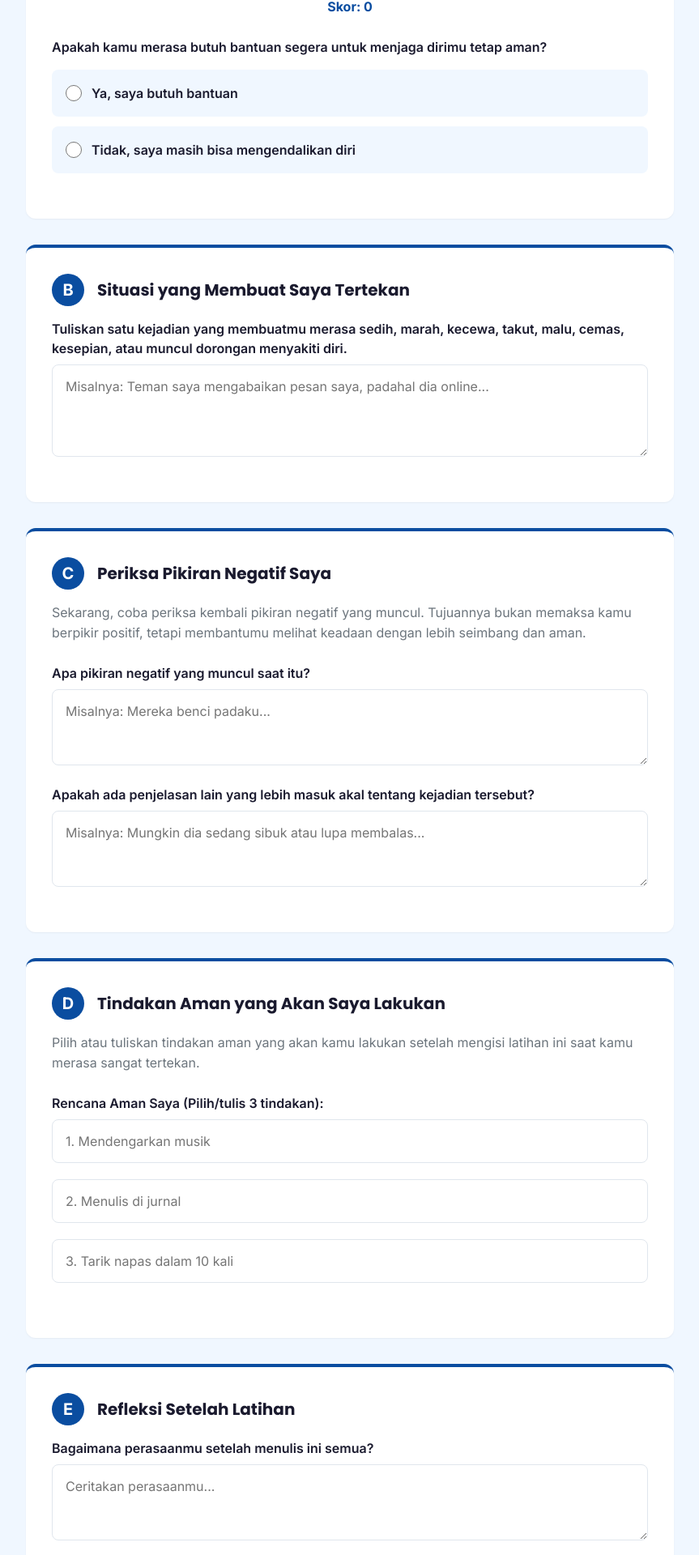
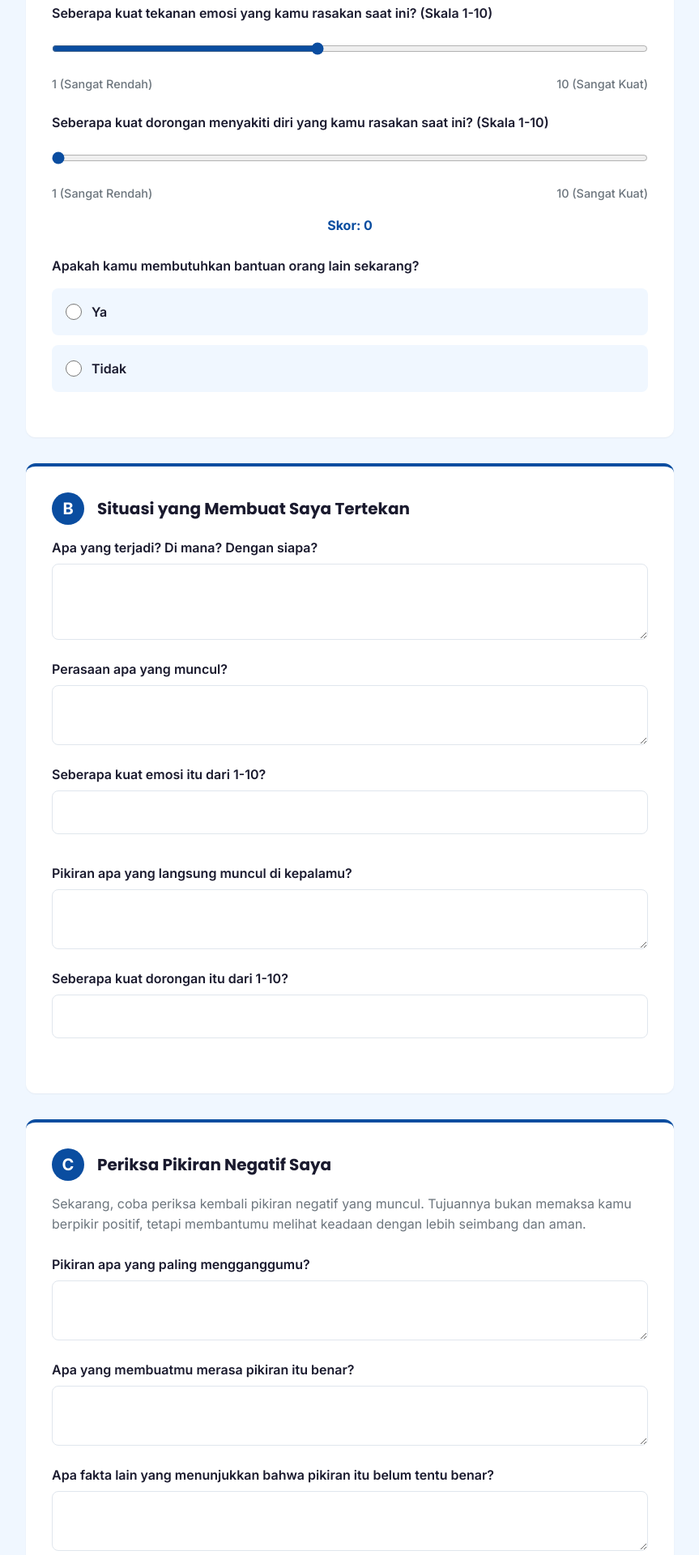
Before and after one commit to lightnet19/mind-shield, a Next.js app: page /konseli/penugasan in a window 1280 px wide. Shown: the part 849-2769 px from the top of the page at 81% size, without its empty margins (348-1211 px from the left). Built offline with nearby package versions, Linux system fonts and the light colour scheme.

Commit message:
Revisi Penugasan Terapeutik sesuai DOCX

```diff
--- a/app/konseli/penugasan/page.js
+++ b/app/konseli/penugasan/page.js
@@ -8,8 +8,8 @@ import styles from './penugasan.module.css';
 export default function PenugasanTerapeutik() {
   const router = useRouter();
   const [loading, setLoading] = useState(false);
+  const [riskLevel, setRiskLevel] = useState(0);
   const [needHelp, setNeedHelp] = useState('');
-  const [riskLevel, setRiskLevel] = useState(0);
 
   const handleHelpChange = (val) => {
     setNeedHelp(val);
@@ -59,6 +59,18 @@ export default function PenugasanTerapeutik() {
             <p className={styles.sectionDesc}>Sebelum memulai, jawab pertanyaan berikut sesuai keadaanmu saat ini.</p>
 
             <div className={styles.formGroup}>
+              <label>Seberapa aman kamu merasa saat ini? (Skala 1-10)</label>
+              <input type="range" min="1" max="10" defaultValue="5" className={styles.rangeInput} />
+              <div className={styles.rangeLabels}><span>1 (Sangat Tidak Aman)</span><span>10 (Sangat Aman)</span></div>
+            </div>
+
+            <div className={styles.formGroup}>
+              <label>Seberapa kuat tekanan emosi yang kamu rasakan saat ini? (Skala 1-10)</label>
+              <input type="range" min="1" max="10" defaultValue="5" className={styles.rangeInput} />
+              <div className={styles.rangeLabels}><span>1 (Sangat Rendah)</span><span>10 (Sangat Kuat)</span></div>
+            </div>
+
+            <div className={styles.formGroup}>
               <label>Seberapa kuat dorongan menyakiti diri yang kamu rasakan saat ini? (Skala 1-10)</label>
               <input
                 type="range"
@@ -67,23 +79,20 @@ export default function PenugasanTerapeutik() {
                 onChange={(e) => setRiskLevel(parseInt(e.target.value))}
                 className={styles.rangeInput}
               />
-              <div className={styles.rangeLabels}>
-                <span>1 (Sangat Rendah)</span>
-                <span>10 (Sangat Kuat)</span>
-              </div>
+              <div className={styles.rangeLabels}><span>1 (Sangat Rendah)</span><span>10 (Sangat Kuat)</span></div>
               <div style={{textAlign: 'center', fontWeight: 'bold', color: 'var(--primary)', marginTop: '8px'}}>Skor: {riskLevel}</div>
             </div>
 
             <div className={styles.formGroup}>
-              <label>Apakah kamu merasa butuh bantuan segera untuk menjaga dirimu tetap aman?</label>
+              <label>Apakah kamu membutuhkan bantuan orang lain sekarang?</label>
               <div className={styles.radioGroup}>
                 <label className={styles.radioLabel}>
                   <input type="radio" name="needHelp" value="yes" onChange={() => handleHelpChange('yes')} required />
-                  Ya, saya butuh bantuan
+                  Ya
                 </label>
                 <label className={styles.radioLabel}>
                   <input type="radio" name="needHelp" value="no" onChange={() => handleHelpChange('no')} required />
-                  Tidak, saya masih bisa mengendalikan diri
+                  Tidak
                 </label>
               </div>
             </div>
@@ -95,7 +104,7 @@ export default function PenugasanTerapeutik() {
                   <h4>Pesan Sistem:</h4>
                   <p>Kamu tidak harus menghadapi ini sendirian. Segera hubungi guru BK, konselor, orang tua/wali, keluarga, atau orang dewasa yang kamu percaya. Latihan ini dapat dilanjutkan setelah kamu berada dalam kondisi yang lebih aman.</p>
                   <div className={styles.actionButtons}>
-                    <button type="button" className="btn-danger" onClick={() => router.push('/konseli/panduan#darurat')}>Hubungi Konselor / Darurat</button>
+                    <button type="button" className="btn-danger" onClick={() => router.push('/konseli/panduan#darurat')}>Hubungi Konselor</button>
                     <button type="button" className="btn-secondary" onClick={() => { setNeedHelp('no'); setRiskLevel(5); }}>Saya Sudah Lebih Aman dan Ingin Melanjutkan</button>
                   </div>
                 </div>
@@ -112,8 +121,24 @@ export default function PenugasanTerapeutik() {
                   <h2>Situasi yang Membuat Saya Tertekan</h2>
                 </div>
                 <div className={styles.formGroup}>
-                  <label>Tuliskan satu kejadian yang membuatmu merasa sedih, marah, kecewa, takut, malu, cemas, kesepian, atau muncul dorongan menyakiti diri.</label>
-                  <textarea rows="4" placeholder="Misalnya: Teman saya mengabaikan pesan saya, padahal dia online..." required></textarea>
+                  <label>Apa yang terjadi? Di mana? Dengan siapa?</label>
+                  <textarea rows="3" required></textarea>
+                </div>
+                <div className={styles.formGroup}>
+                  <label>Perasaan apa yang muncul?</label>
+                  <textarea rows="2" required></textarea>
+                </div>
+                <div className={styles.formGroup}>
+                  <label>Seberapa kuat emosi itu dari 1-10?</label>
+                  <input type="number" min="1" max="10" required className={styles.inputItem} />
+                </div>
+                <div className={styles.formGroup}>
+                  <label>Pikiran apa yang langsung muncul di kepalamu?</label>
+                  <textarea rows="2" required></textarea>
+                </div>
+                <div className={styles.formGroup}>
+                  <label>Seberapa kuat dorongan itu dari 1-10?</label>
+                  <input type="number" min="1" max="10" required className={styles.inputItem} />
                 </div>
               </div>
 
@@ -125,12 +150,24 @@ export default function PenugasanTerapeutik() {
                 </div>
                 <p className={styles.sectionDesc}>Sekarang, coba periksa kembali pikiran negatif yang muncul. Tujuannya bukan memaksa kamu berpikir positif, tetapi membantumu melihat keadaan dengan lebih seimbang dan aman.</p>
                 <div className={styles.formGroup}>
-                  <label>Apa pikiran negatif yang muncul saat itu?</label>
-                  <textarea rows="3" placeholder="Misalnya: Mereka benci padaku..." required></textarea>
+                  <label>Pikiran apa yang paling mengganggumu?</label>
+                  <textarea rows="2" required></textarea>
                 </div>
                 <div className={styles.formGroup}>
-                  <label>Apakah ada penjelasan lain yang lebih masuk akal tentang kejadian tersebut?</label>
-                  <textarea rows="3" placeholder="Misalnya: Mungkin dia sedang sibuk atau lupa membalas..." required></textarea>
+                  <label>Apa yang membuatmu merasa pikiran itu benar?</label>
+                  <textarea rows="2" required></textarea>
+                </div>
+                <div className={styles.formGroup}>
+                  <label>Apa fakta lain yang menunjukkan bahwa pikiran itu belum tentu benar?</label>
+                  <textarea rows="2" required></textarea>
+                </div>
+                <div className={styles.formGroup}>
+                  <label>Jika temanmu mengalami hal yang sama, nasihat baik apa yang akan kamu berikan?</label>
+                  <textarea rows="2" required></textarea>
+                </div>
+                <div className={styles.formGroup}>
+                  <label>Pikiran baru apa yang lebih seimbang, realistis, dan aman untuk kamu pegang?</label>
+                  <textarea rows="2" required></textarea>
                 </div>
               </div>
 
@@ -140,13 +177,23 @@ export default function PenugasanTerapeutik() {
                   <span className={styles.stepBadge}>D</span>
                   <h2>Tindakan Aman yang Akan Saya Lakukan</h2>
                 </div>
-                <p className={styles.sectionDesc}>Pilih atau tuliskan tindakan aman yang akan kamu lakukan setelah mengisi latihan ini saat kamu merasa sangat tertekan.</p>
+                <p className={styles.sectionDesc}>Pilih tindakan aman yang akan kamu lakukan setelah mengisi latihan ini.</p>
 
                 <div className={styles.formGroup}>
-                  <label>Rencana Aman Saya (Pilih/tulis 3 tindakan):</label>
-                  <input type="text" placeholder="1. Mendengarkan musik" required className={styles.inputItem} />
-                  <input type="text" placeholder="2. Menulis di jurnal" required className={styles.inputItem} />
-                  <input type="text" placeholder="3. Tarik napas dalam 10 kali" required className={styles.inputItem} />
+                  <label>Rencana Aman Saya</label>
+                  <p style={{fontSize: '0.9rem', color: 'var(--text-muted)'}}>Saat saya merasa sangat tertekan, saya akan melakukan tiga tindakan aman berikut:</p>
+
+                  <div className={styles.checkboxGroup}>
+                    <label className={styles.checkboxLabel}><input type="checkbox" /> Pindah ke tempat yang lebih aman</label>
+                    <label className={styles.checkboxLabel}><input type="checkbox" /> Menghubungi guru BK, konselor, orang tua/wali, atau orang dewasa tepercaya</label>
+                    <label className={styles.checkboxLabel}><input type="checkbox" /> Menjauh dari hal-hal yang membuat saya tidak aman</label>
+                    <label className={styles.checkboxLabel}><input type="checkbox" /> Mengatur napas secara perlahan</label>
+                    <label className={styles.checkboxLabel}><input type="checkbox" /> Minum air putih</label>
+                    <label className={styles.checkboxLabel}><input type="checkbox" /> Membaca kembali pikiran alternatif yang sudah saya tulis</label>
+                    <label className={styles.checkboxLabel}><input type="checkbox" /> Menulis perasaan tanpa menyakiti diri</label>
+                    <label className={styles.checkboxLabel}><input type="checkbox" /> Mendengarkan musik yang menenangkan</label>
+                    <label className={styles.checkboxLabel}><input type="checkbox" /> Melakukan aktivitas ringan yang aman, seperti menggambar, berjalan ke ruang BK, atau duduk bersama keluarga</label>
+                  </div>
                 </div>
               </div>
 
@@ -157,8 +204,24 @@ export default function PenugasanTerapeutik() {
                   <h2>Refleksi Setelah Latihan</h2>
                 </div>
                 <div className={styles.formGroup}>
-                  <label>Bagaimana perasaanmu setelah menulis ini semua?</label>
-                  <textarea rows="3" placeholder="Ceritakan perasaanmu..." required></textarea>
+                  <label>Bagaimana perasaanmu setelah mengisi latihan ini?</label>
+                  <textarea rows="2" required></textarea>
+                </div>
+                <div className={styles.formGroup}>
+                  <label>Seberapa kuat emosimu sekarang dari 1-10?</label>
+                  <input type="number" min="1" max="10" required className={styles.inputItem} />
+                </div>
+                <div className={styles.formGroup}>
+                  <label>Seberapa kuat dorongan menyakiti diri sekarang dari 1-10?</label>
+                  <input type="number" min="1" max="10" required className={styles.inputItem} />
+                </div>
+                <div className={styles.formGroup}>
+                  <label>Pikiran alternatif apa yang paling membantumu?</label>
+                  <textarea rows="2" required></textarea>
+                </div>
+                <div className={styles.formGroup}>
+                  <label>Apa yang ingin kamu bahas dengan konselor pada sesi berikutnya?</label>
+                  <textarea rows="2" required></textarea>
                 </div>
               </div>
 
```
